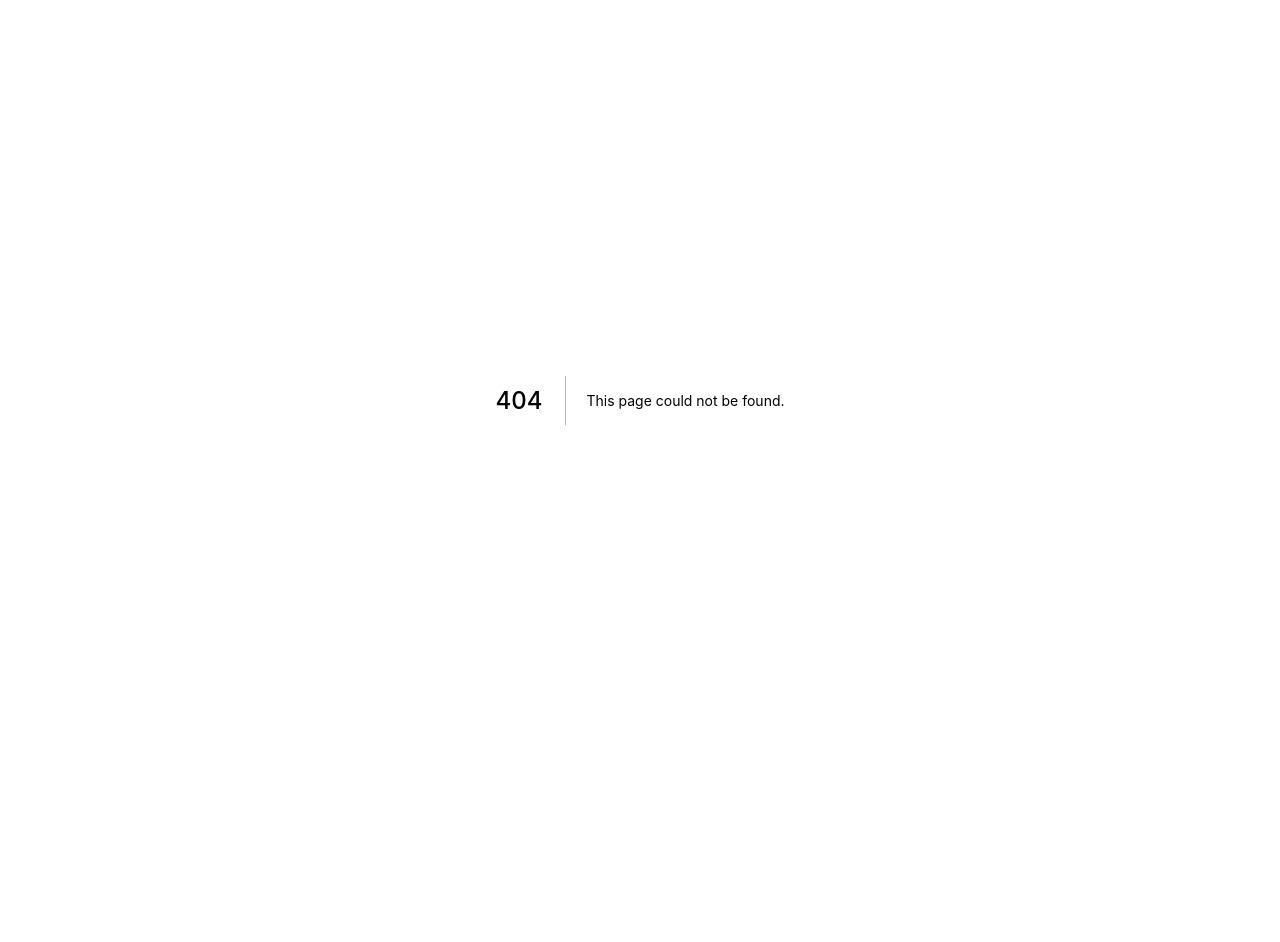
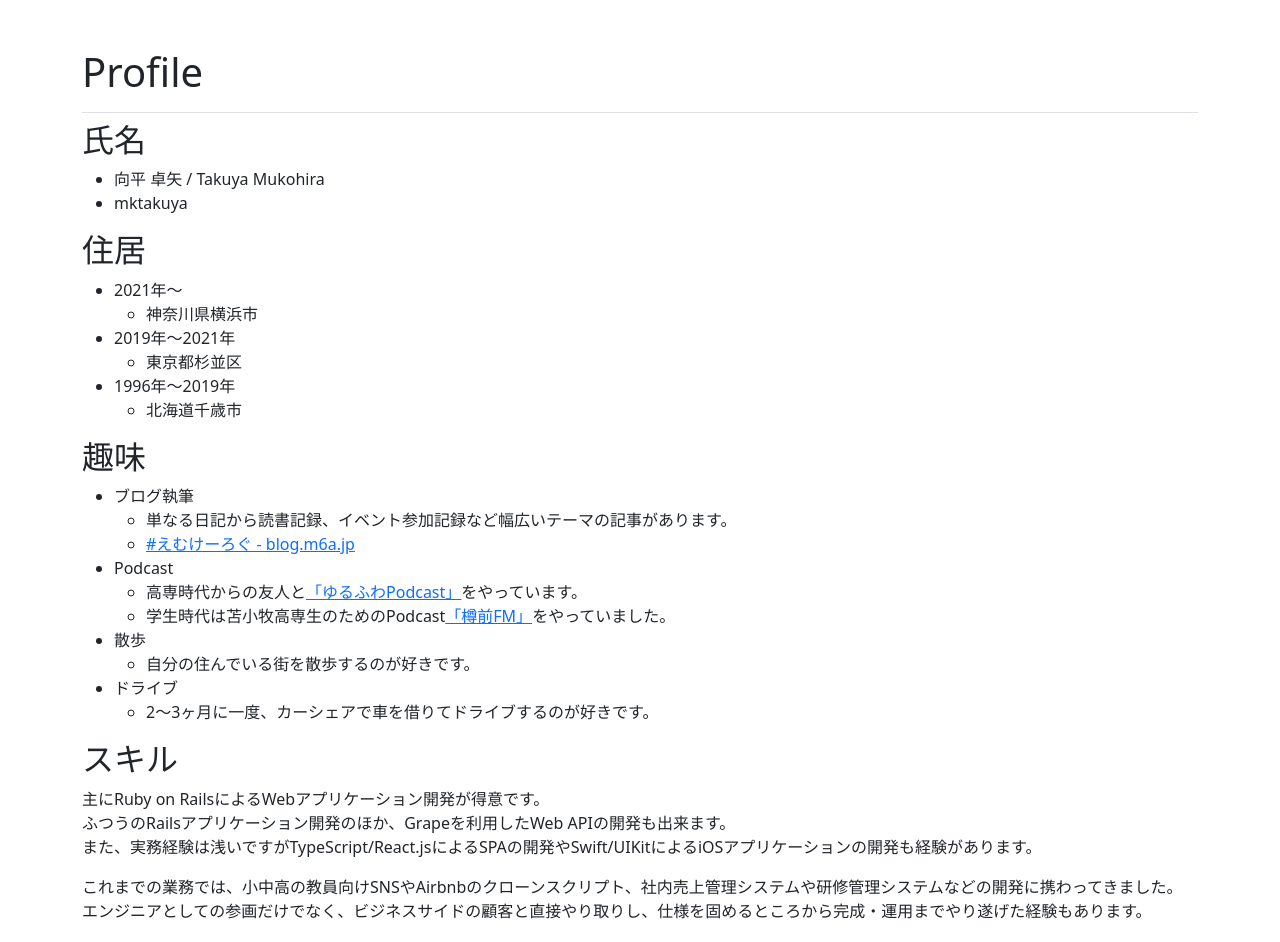
Before and after one commit to mktakuya/m6a-jp-2021, a Next.js app: page /profile in a window 1280 px wide. Before the commit this address had no page. Shown: the top 942 px of the page. Before the commit the page ends 800 px from the top, so only its background shows below. Built offline with nearby package versions, Linux system fonts and the light colour scheme.

Commit message:
Create ProfilePage component

```diff
--- /dev/null
+++ b/pages/profile.tsx
@@ -0,0 +1,92 @@
+import Link from "next/link";
+
+export default function ProfilePage() {
+  return (
+    <>
+      <div className="container">
+        <div className="mt-5">
+          <div className="pb-2 mt-4 mb-2 border-bottom">
+            <h1 className="h1">Profile</h1>
+          </div>
+
+          <h2>氏名</h2>
+          <ul>
+            <li>向平 卓矢 / Takuya Mukohira</li>
+            <li>mktakuya</li>
+          </ul>
+
+          <h2>住居</h2>
+          <ul>
+            <li>2021年〜</li>
+            <ul>
+              <li>神奈川県横浜市</li>
+            </ul>
+            <li>2019年〜2021年</li>
+            <ul>
+              <li>東京都杉並区</li>
+            </ul>
+            <li>1996年〜2019年</li>
+            <ul>
+              <li>北海道千歳市</li>
+            </ul>
+          </ul>
+
+          <h2>趣味</h2>
+          <ul>
+            <li>ブログ執筆</li>
+            <ul>
+              <li>
+                単なる日記から読書記録、イベント参加記録など幅広いテーマの記事があります。
+              </li>
+              <li>
+                <a href="https://blog.m6a.jp">#えむけーろぐ - blog.m6a.jp</a>
+              </li>
+            </ul>
+            <li>Podcast</li>
+            <ul>
+              <li>
+                高専時代からの友人と
+                <a href="https://yuru28.com/">「ゆるふわPodcast」</a>
+                をやっています。
+              </li>
+              <li>
+                学生時代は苫小牧高専生のためのPodcast
+                <a href="https://tarumae.fm">「樽前FM」</a>をやっていました。
+              </li>
+            </ul>
+            <li>散歩</li>
+            <ul>
+              <li>自分の住んでいる街を散歩するのが好きです。</li>
+            </ul>
+            <li>ドライブ</li>
+            <ul>
+              <li>
+                2〜3ヶ月に一度、カーシェアで車を借りてドライブするのが好きです。
+              </li>
+            </ul>
+          </ul>
+
+          <h2>スキル</h2>
+          <p>
+            主にRuby on RailsによるWebアプリケーション開発が得意です。
+            <br />
+            ふつうのRailsアプリケーション開発のほか、Grapeを利用したWeb
+            APIの開発も出来ます。
+            <br />
+            また、実務経験は浅いですがTypeScript/React.jsによるSPAの開発やSwift/UIKitによるiOSアプリケーションの開発も経験があります。
+          </p>
+
+          <p>
+            これまでの業務では、小中高の教員向けSNSやAirbnbのクローンスクリプト、社内売上管理システムや研修管理システムなどの開発に携わってきました。
+            <br />
+            エンジニアとしての参画だけでなく、ビジネスサイドの顧客と直接やり取りし、仕様を固めるところから完成・運用までやり遂げた経験もあります。
+          </p>
+        </div>
+
+        <Link href="/">
+          <a>戻る</a>
+        </Link>
+      </div>
+    </>
+  );
+}
```
